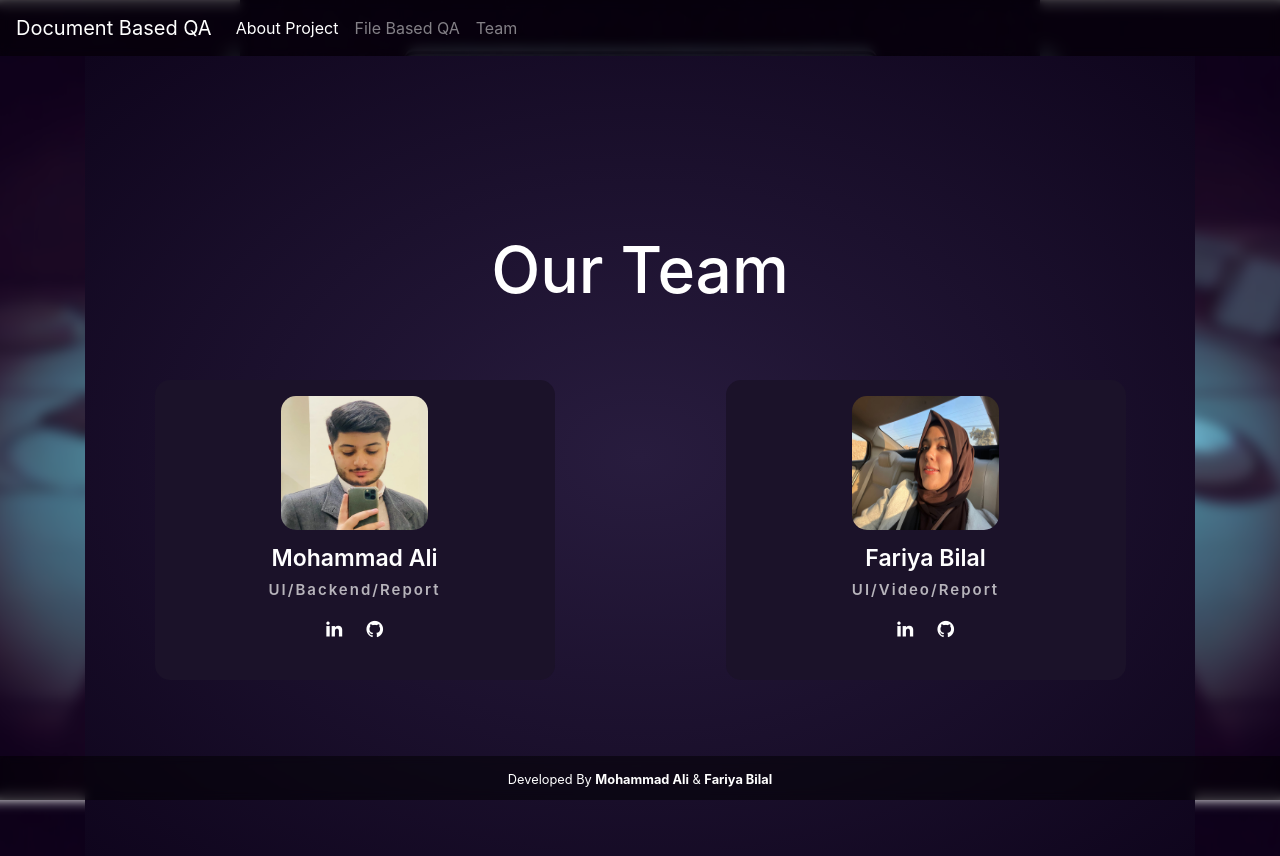
After one commit to ali39121/Document-Based-Question-Answering-System, a Flask app: page /team in a window 1280 px wide. The commit adds this page. Run offline with Flask 3, Linux system fonts and the light colour scheme; some libraries are stand-ins or nearby versions.

Commit message:
Front End Complete

```diff
--- a/website/static/home_styles.css
+++ b/website/static/home_styles.css
@@ -33,8 +33,8 @@
 @keyframes blur-reveal {
   from {
     backdrop-filter: blur(0px);
-  } /* Start with high blur */
+  }
   to {
     backdrop-filter: blur(5px);
-  } /* End with no blur */
+  }
 }
--- /dev/null
+++ b/website/static/teams_styles.css
@@ -0,0 +1,81 @@
+.team {
+  position: relative;
+  width: 100%;
+  height: 100vh;
+  background: radial-gradient(#281c3e, #0f051d);
+  display: flex;
+  align-items: center;
+  justify-content: center;
+  flex-direction: column;
+}
+.team-content {
+  width: 100%;
+  max-width: 1350px;
+  margin: 0 auto;
+  display: grid;
+  grid-template-columns: repeat(auto-fit, minmax(150px, auto));
+  align-items: center;
+  gap: 2rem;
+  text-align: center;
+  margin-top: 4rem;
+}
+.team-content img {
+  width: 40%;
+  height: 50%;
+  /*height: auto;*/
+  border-radius: 15px;
+  margin-bottom: 15px;
+}
+.center h1 {
+  color: #fff;
+  font-size: 4rem;
+  text-align: center;
+}
+
+.box {
+  padding: 16px;
+  background: #1b1229;
+  border-radius: 15px;
+  transition: all 0.38s ease;
+  width: 400px;
+  max-width: 80%;
+  margin: 0 auto;
+  height: 300px;
+}
+.box h3 {
+  font-size: 23px;
+  font-weight: 600;
+  color: #fff;
+  margin-bottom: 8px;
+}
+.box h5 {
+  font-size: 15px;
+  font-weight: 600;
+  color: #b7b4bb;
+  margin-bottom: 15px;
+  letter-spacing: 2px;
+}
+.icons i {
+  display: inline-block;
+  color: #fff;
+  font-size: 20px;
+  margin: 0 8px;
+  transition: all 0.38s ease;
+}
+.icons i:hover {
+  transform: scale(1.2);
+}
+.box:hover {
+  transform: translateY(-10px);
+  cursor: pointer;
+}
+@media (max-width: 1240px) {
+  .taem {
+    width: 100%;
+    height: auto;
+    padding: 90px 2%;
+  }
+  .center h1 {
+    font-size: 3.2rem;
+  }
+}
--- a/website/templates/base.html
+++ b/website/templates/base.html
@@ -52,9 +52,7 @@
             >
           </li>
           <li class="nav-item">
-            <a class="nav-link" id="projectMembers" href="/project-members"
-              >Project Members</a
-            >
+            <a class="nav-link" id="team" href="/team">Team</a>
           </li>
         </ul>
       </div>
--- /dev/null
+++ b/website/templates/team.html
@@ -0,0 +1,108 @@
+{% extends "base.html" %} {% block title %}Team{% endblock %} {% block content
+%}
+<head>
+  <title>Team</title>
+  {% block custom_styles %}
+  <link
+    rel="stylesheet"
+    type="text/css"
+    href="{{ url_for('static', filename='teams_styles.css') }}"
+  />
+  <link
+    rel="stylesheet"
+    href="https://cdnjs.cloudflare.com/ajax/libs/font-awesome/5.15.4/css/all.min.css"
+  />
+  <link
+    href="https://cdn.jsdelivr.net/npm/remixicon@4.2.0/fonts/remixicon.css"
+    rel="stylesheet"
+  />
+  {% endblock %}
+</head>
+<body>
+  <!--  <section>
+    <div class="row">
+      <h1>Our Team</h1>
+    </div>
+    <div class="row">
+      <div class="column">
+        <div class="card">
+          <div class="image-container">
+            <img src="https://ichef.bbci.co.uk/news/976/cpsprodpb/16620/production/_91408619_55df76d5-2245-41c1-8031-07a4da3f313f.jpg" />
+          </div>
+          <h3>Mohammad Ali</h3>
+          <p>Backend/UI/Report</p>
+          <div class="icons">
+            <a href:"#">
+              <i class="fab fa-linkedin-square"></i>
+            </a>
+            <a href:"#">
+              <i class="fab fa-github-square" aria-hidden="true"></i>
+            </a>
+          </div>
+        </div>
+      </div>
+      <div class="column">
+        <div class="card">
+          <div class="image-container">
+            <img src="https://ichef.bbci.co.uk/news/976/cpsprodpb/16620/production/_91408619_55df76d5-2245-41c1-8031-07a4da3f313f.jpg" />
+          </div>
+          <h3>Fariya Bilal</h3>
+          <p>UI/Report/Video</p>
+          <div class="icons">
+            <a href:"#">
+              <i class="fab fa-linkedin-square"></i>
+            </a>
+            <a href:"#">
+              <i class="fab fa-github-square" aria-hidden="true"></i>
+            </a>
+          </div>
+        </div>
+      </div>
+    </div>
+  </section>-->
+  <section class="team">
+    <div class="center">
+      <h1>Our Team</h1>
+    </div>
+
+    <div class="team-content">
+      <!--Team Member 1-->
+      <div class="box">
+        <img
+          src="{{ url_for('static', filename='/media/profile-img-1.jpg') }}"
+        />
+        <h3>Mohammad Ali</h3>
+        <h5>UI/Backend/Report</h5>
+        <div class="icons">
+          <a href="https://www.linkedin.com/in/mohammad-ali-b80622221">
+            <i class="ri-linkedin-fill"></i>
+          </a>
+          <a href="https://github.com/ali39121">
+            <i class="ri-github-fill"></i>
+          </a>
+        </div>
+      </div>
+
+      <!--Team Member 2-->
+      <div class="box">
+        <img
+          src="{{ url_for('static', filename='/media/profile-img-2.jpg') }}"
+        />
+        <h3>Fariya Bilal</h3>
+        <h5>UI/Video/Report</h5>
+        <div class="icons">
+          <a
+            href="https://www.linkedin.com/in/fariya-bilal-248643202?utm_source=share&utm_campaign=share_via&utm_content=profile&utm_medium=ios_app"
+          >
+            <i class="ri-linkedin-fill"></i>
+          </a>
+          <a href="https://github.com/faeWorld">
+            <i class="ri-github-fill"></i>
+          </a>
+        </div>
+      </div>
+    </div>
+  </section>
+</body>
+
+{% endblock %}
--- a/website/views.py
+++ b/website/views.py
@@ -14,6 +14,6 @@ def about():
 def fileBasedQa():
     return render_template("fileBasedQa.html")
 
-@views.route('/project-members')
-def projectMembers():
-    return render_template("projectMembers.html")
+@views.route('/team')
+def team():
+    return render_template("team.html")
```
Also changed, not shown: website/static/projectMembers_styles.css (deleted, +0 -24 lines), website/static/team_styles.css (added, +99 -0 lines), website/templates/projectMembers.html (deleted, +0 -14 lines), website/static/media/profile-img-1.jpg (added), website/static/media/profile-img-2.jpg (added), 2 other files.
